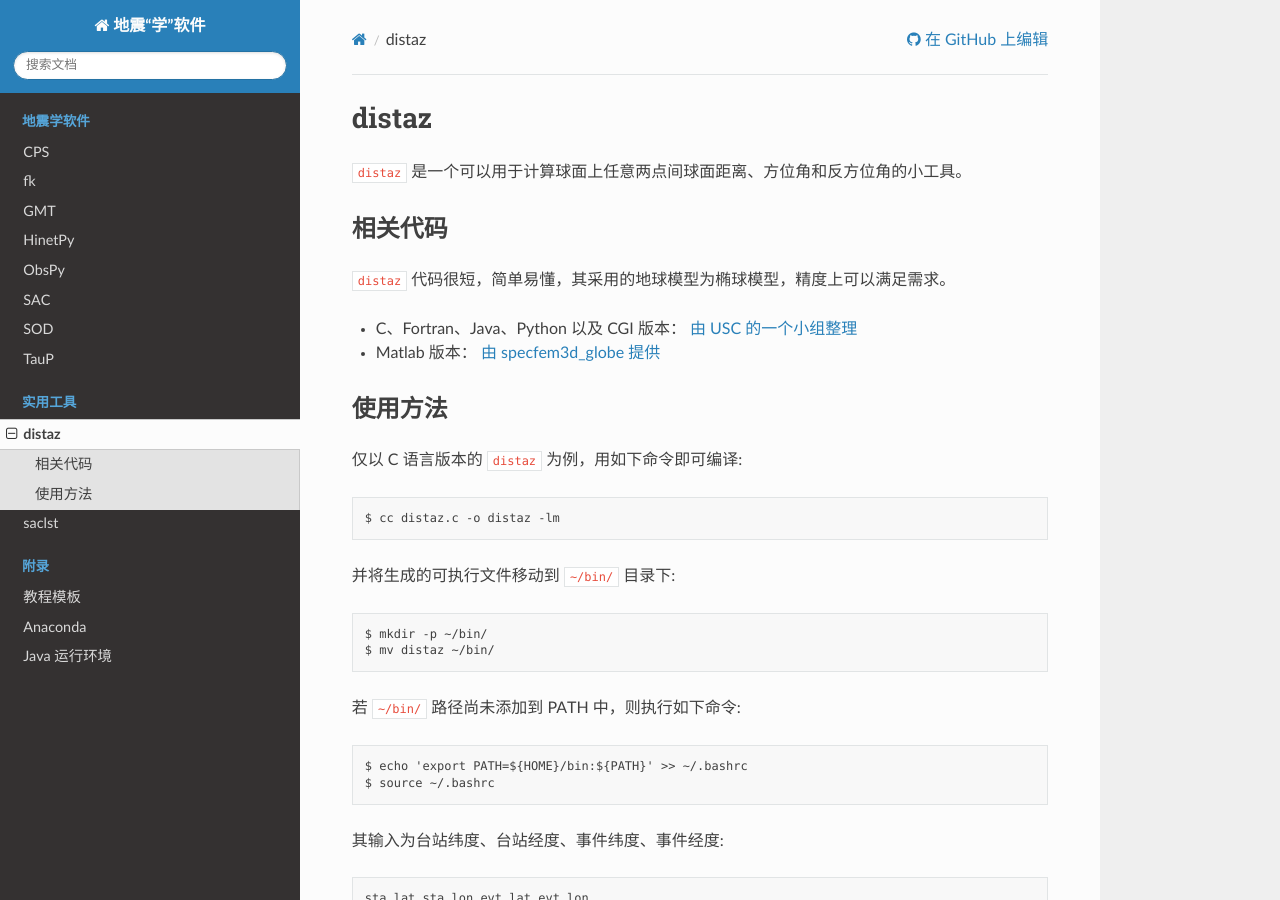
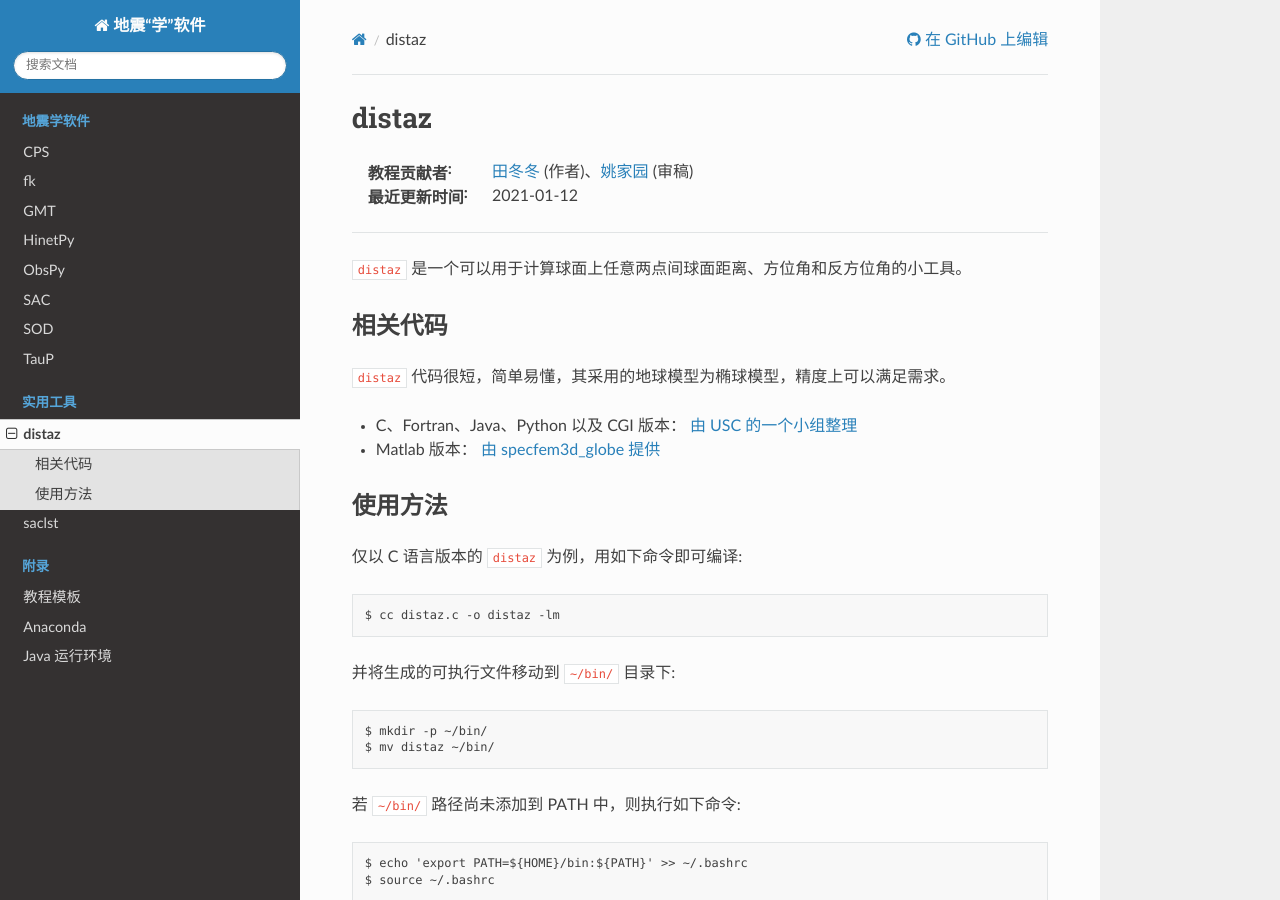
Before and after one commit to seismo-learn/software, a Sphinx documentation site: the page built from source/utilities/distaz.rst, in a window 1280 px wide and 900 px high. Built offline with Sphinx 7.4.7 and the Read the Docs theme 2.0.0, drawn with Linux system fonts in a browser that asks for light colours.

Commit message:
Add metadata for distaz tutorial

```diff
--- a/source/utilities/distaz.rst
+++ b/source/utilities/distaz.rst
@@ -1,5 +1,10 @@
 distaz
 ======
+
+:教程贡献者: `田冬冬 <https://me.seisman.info/>`__ (作者)、`姚家园 <https://github.com/core-man>`__ (审稿)
+:最近更新时间: 2021-01-12
+
+----
 
 ``distaz`` 是一个可以用于计算球面上任意两点间球面距离、方位角和反方位角的小工具。
 
```
